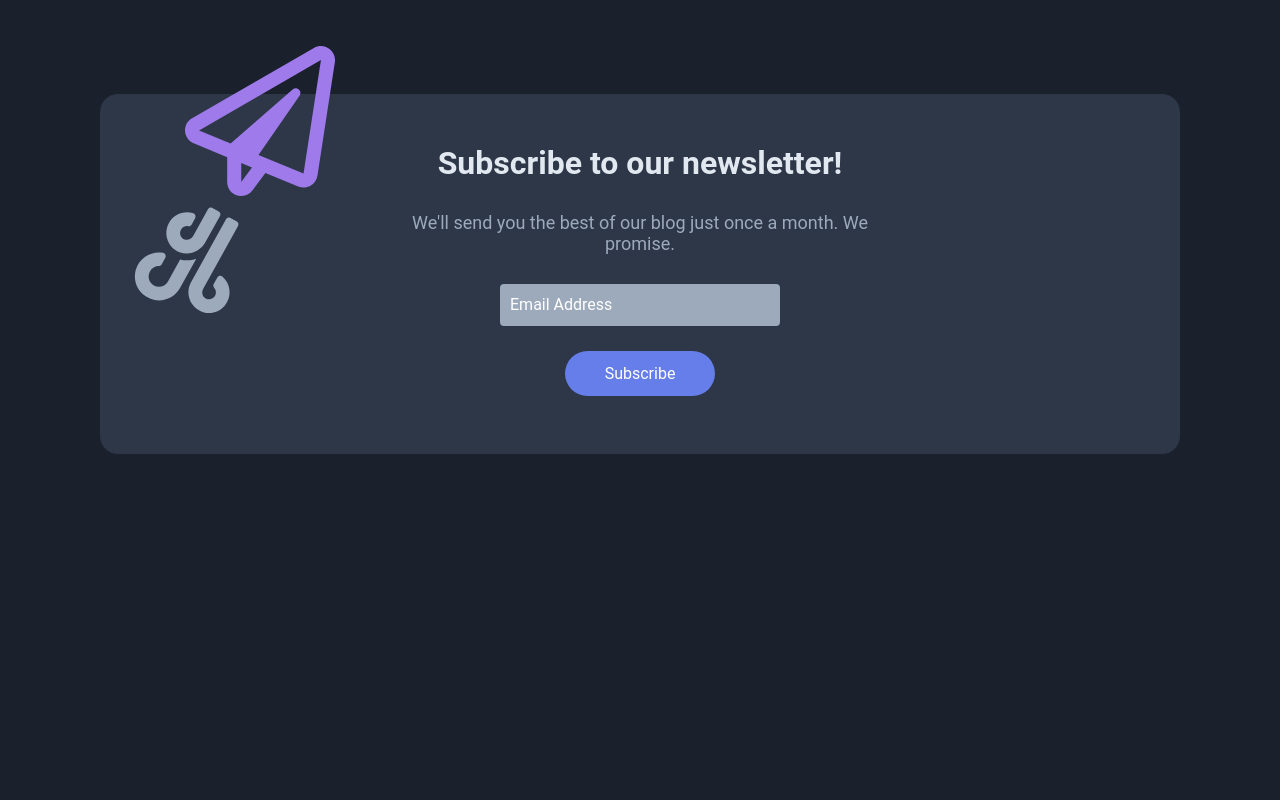
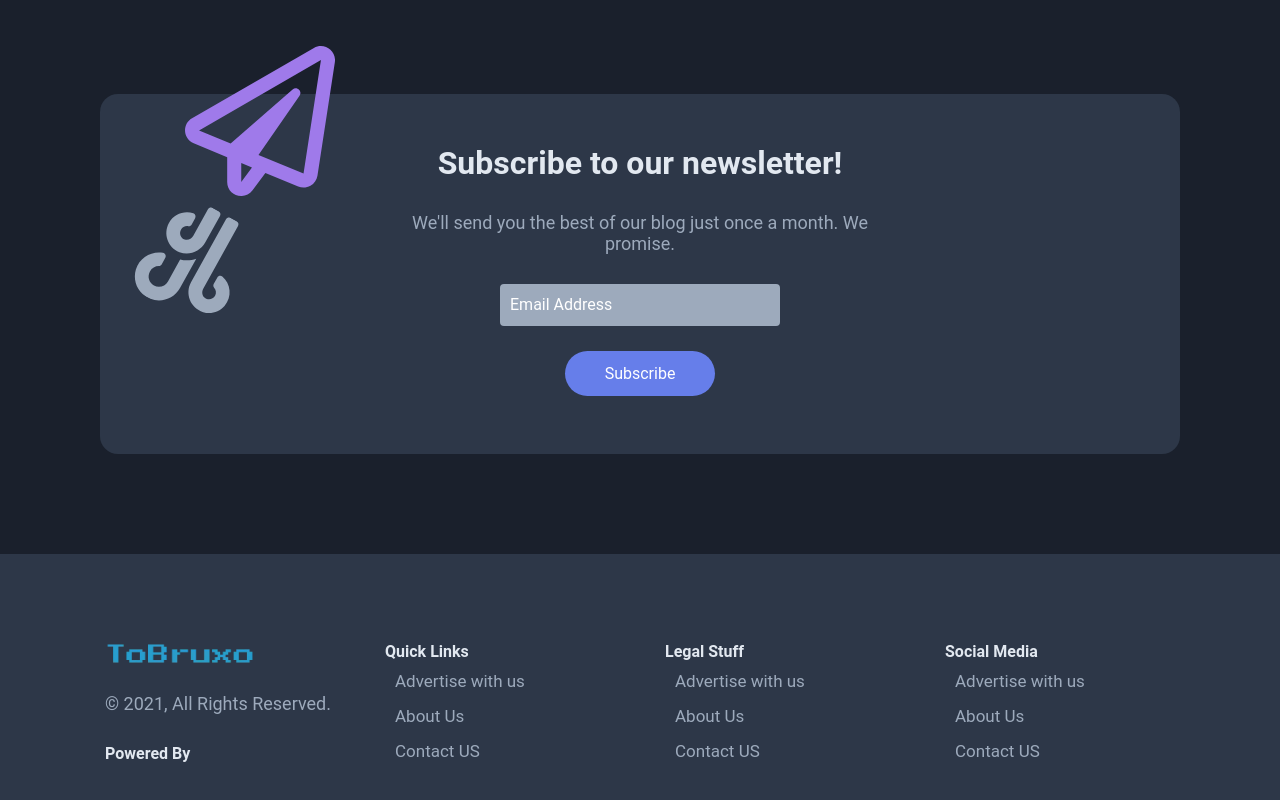
Before and after one commit to jhonatanllima/tobruxo, a Next.js app: page / in a window 1280 px wide. Shown: the part 4556-5356 px from the top of the page. Before the commit the page ends 5160 px from the top, so only its background shows below. Built offline with nearby package versions, Linux system fonts and the light colour scheme.

Commit message:
Created Footer component

```diff
--- /dev/null
+++ b/src/components/Footer/index.tsx
@@ -0,0 +1,35 @@
+import Link from 'next/link';
+
+import * as S from './styles'
+
+export function Footer() {
+  return (
+    <S.Container>
+      <S.Wrapper>
+        <div>
+          <img src="images/tobruxo.png" alt="TO BRUXO"/>
+          <span>© 2021, All Rights Reserved.</span>
+          <strong>Powered By</strong>
+        </div>
+        <div>
+          <strong>Quick Links</strong>
+          <Link href="#">Advertise with us</Link>
+          <Link href="#">About Us</Link>
+          <Link href="#">Contact US</Link>
+        </div>
+        <div>
+          <strong>Legal Stuff</strong>
+          <Link href="#">Advertise with us</Link>
+          <Link href="#">About Us</Link>
+          <Link href="#">Contact US</Link>
+        </div>
+        <div>
+          <strong>Social Media</strong>
+          <Link href="#">Advertise with us</Link>
+          <Link href="#">About Us</Link>
+          <Link href="#">Contact US</Link>
+        </div>
+      </S.Wrapper>
+    </S.Container>
+  )
+}
--- /dev/null
+++ b/src/components/Footer/styles.ts
@@ -0,0 +1,55 @@
+import styled from 'styled-components';
+
+export const Container = styled.div`
+
+  width: 100%;
+  height: 30rem;
+
+  display: flex;
+  align-items: center;
+  justify-content: center;
+
+  background: var(--background-card);
+`;
+
+export const Wrapper = styled.div`
+  width: 100%;
+  height: 100%;
+
+  max-width: 1090px;
+
+  gap: 3rem;
+  display: grid;
+  grid-template-columns: repeat(4, 1fr);
+
+
+
+  div{
+    padding: 1rem;
+    display: flex;
+    flex-direction: column;
+    justify-content: center;
+
+    Img{
+      width: 15rem;
+      height: auto;
+
+      margin-bottom: 3rem;
+
+      object-fit: cover;
+    }
+
+    span{
+      margin-bottom: 3rem;
+
+      font-size: 1.8rem;
+      color: var(--title);
+    }
+
+    a{
+      margin: 1rem 0 0.5rem 1rem;
+      font-size: 1.7rem;
+      color: var(--title);
+    }
+  }
+`;
--- a/src/components/index.tsx
+++ b/src/components/index.tsx
@@ -1,4 +1,5 @@
 import { SEO } from './SEO';
+import { Footer } from './Footer';
 import { Header } from './Header/';
 import { Adverts } from './Adverts';
 import { Branding } from './Branding';
@@ -9,6 +10,7 @@ import { SectionTitle } from './SectionTitle';
 
 export {
   SEO,
+  Footer,
   Header,
   Adverts,
   Branding,
--- a/src/pages/index.tsx
+++ b/src/pages/index.tsx
@@ -1,6 +1,7 @@
 
 import {
   SEO,
+  Footer,
   Header,
   Adverts,
   Branding,
@@ -37,7 +38,7 @@ export default function Home() {
 
       </S.Content>
 
-      <footer></footer>
+      <Footer />
     </S.Container>
   )
 }
--- a/src/styles/pages/index.ts
+++ b/src/styles/pages/index.ts
@@ -4,7 +4,6 @@ export const Container = styled.div`
   width: 100%;
   height: auto;
   min-height: 100vh;
-  padding-bottom: 5rem;
 
   display: flex;
   align-items: center;
```
